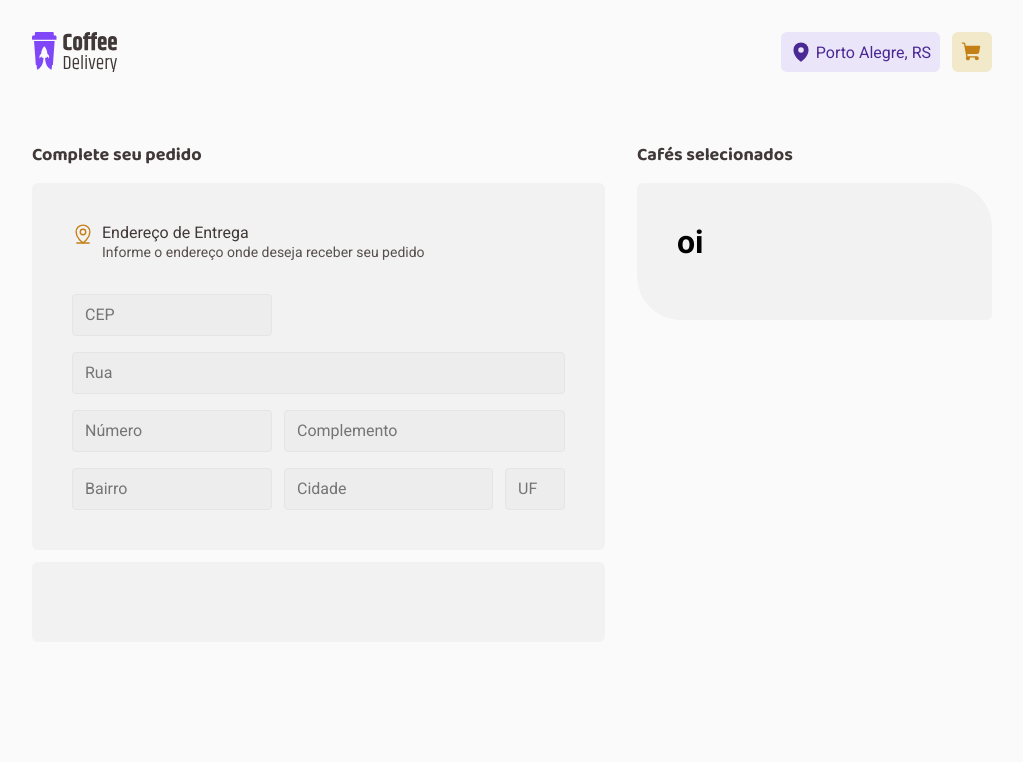
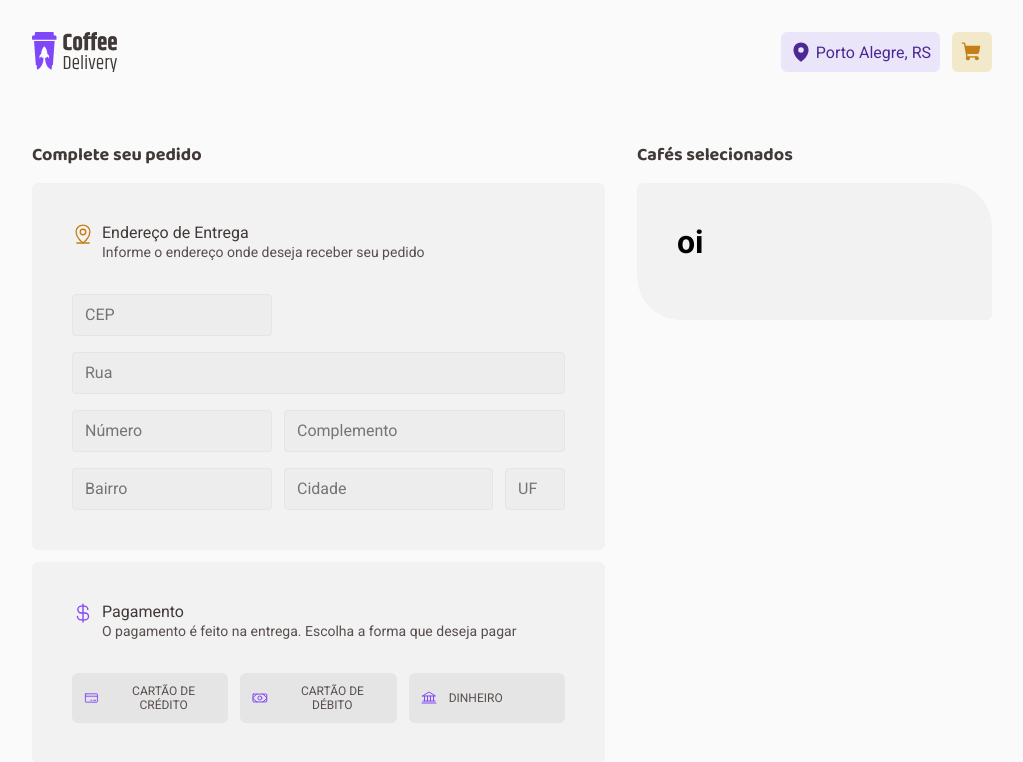
Before and after one commit to bBraian/coffee-delivery, a React (Vite) app: page /checkout in a window 1280 px wide. Shown: the top 762 px of the page, without its empty margins (128-1151 px from the left). Built offline with nearby package versions, Linux system fonts and the light colour scheme.

Commit message:
Form addres

```diff
--- /dev/null
+++ b/src/components/TitleForm/index.jsx
@@ -0,0 +1,17 @@
+import styles from './styles.module.css';
+import { MapPinLine } from 'phosphor-react';
+
+export function TitleForm(props) {
+    console.log(props)
+    return (
+        <div className={styles.rowSubTitle}>
+            <div>
+                {props.icon}
+            </div>
+            <div className={styles.iconTitle}>
+                <h2 className={styles.addresTitle}>{props.title}</h2>
+                <span className={styles.addresSubTitle}>{props.subtitle}</span>
+            </div>
+        </div>
+    )
+}
--- /dev/null
+++ b/src/components/TitleForm/styles.module.css
@@ -0,0 +1,25 @@
+.rowSubTitle {
+    display: flex;
+}
+
+.iconTitle {
+    display: flex;
+    flex-direction: column;
+    margin-left: 0.5rem;
+}
+
+.addresTitle {
+    color: var(--base-subtitle);
+    font-size: 1rem;
+    font-family: 'Roboto', sans-serif;
+    font-weight: 400;
+    line-height: 130%;
+}
+
+.addresSubTitle {
+    color: var(--base-text);
+    font-size: 0.875rem;
+    font-family: 'Roboto', sans-serif;
+    font-weight: 400;
+    line-height: 130%;
+}
--- a/src/pages/Checkout/index.jsx
+++ b/src/pages/Checkout/index.jsx
@@ -1,5 +1,6 @@
 import styles from './styles.module.css';
-import { MapPinLine } from 'phosphor-react';
+import { MapPinLine, CurrencyDollar, CreditCard, Money, Bank } from 'phosphor-react';
+import { TitleForm } from '../../components/TitleForm';
 
 export function Checkout() {
     return (
@@ -9,15 +10,11 @@ export function Checkout() {
                 <h1 className={styles.title}>Complete seu pedido</h1>
                 <div className={styles.completeBox}>
 
-                    <div className={styles.rowSubTitle}>
-                        <div>
-                            <MapPinLine size={22} color='#C47F17' />
-                        </div>
-                        <div className={styles.iconTitle}>
-                            <h2 className={styles.addresTitle}>Endereço de Entrega</h2>
-                            <span className={styles.addresSubTitle}>Informe o endereço onde deseja receber seu pedido</span>
-                        </div>
-                    </div>
+                    <TitleForm
+                        title="Endereço de Entrega"
+                        subtitle="Informe o endereço onde deseja receber seu pedido"
+                        icon={<MapPinLine size={22} color='#C47F17' />}
+                    />
 
                     <form action="">
                         <input type="text" placeholder='CEP' className={`${styles.cepInput} ${styles.defaultInput}`} />
@@ -35,7 +32,25 @@ export function Checkout() {
 
                 </div>
                 <div className={styles.completeBox}>
-
+                    <TitleForm
+                        title="Pagamento"
+                        subtitle="O pagamento é feito na entrega. Escolha a forma que deseja pagar"
+                        icon={<CurrencyDollar size={22} color='#8047F8' />}
+                    />
+                    <div className={styles.payment}>
+                        <button>
+                            <CreditCard size={16} color='#8047F8'  />
+                            <span>CARTÃO DE CRÉDITO</span>
+                        </button>
+                        <button>
+                            <Money size={16} color='#8047F8'  />
+                            <span>CARTÃO DE DÉBITO</span>
+                        </button>
+                        <button>
+                            <Bank size={16} color='#8047F8'  />
+                            <span>DINHEIRO</span>
+                        </button>
+                    </div>
                 </div>
             </div>
 
--- a/src/pages/Checkout/styles.module.css
+++ b/src/pages/Checkout/styles.module.css
@@ -9,17 +9,6 @@
     gap: 2rem;
 }
 
-.completeBox {
-    display: flex;
-    background: var(--base-card);
-    border-radius: 6px;
-    padding: 2.5rem;
-    flex-direction: column;
-}
-
-.completeBox:last-child {
-    margin-top: 0.75rem;
-}
 
 .completeBox form {
     margin-top: 2rem;
@@ -63,32 +52,50 @@
     margin-bottom: 0.95rem;
 }
 
-.rowSubTitle {
+.completeBox {
     display: flex;
+    background: var(--base-card);
+    border-radius: 6px;
+    padding: 2.5rem;
+    flex-direction: column;
 }
 
-.iconTitle {
-    display: flex;
-    flex-direction: column;
-    margin-left: 0.5rem;
+.completeBox:last-child {
+    margin-top: 0.75rem;
 }
 
-.addresTitle {
+.payment {
+    display: grid;
+    grid-template-columns: 1fr 1fr 1fr;
+    gap: 0.75rem;
+    margin-top: 2rem;
+}
+
+.payment button {
+    border-radius: 6px;
+    border: 0;
+    background-color: var(--base-button);
+    height: 3.125rem;
+    display: flex;
+    align-items: center;
+    gap: 0.75rem;
+    padding: 0.75rem;
+    cursor: pointer;
+    transition: background-color 0.2s;
+}
+
+.payment button:hover {
+    background-color: var(--base-hover);
     color: var(--base-subtitle);
-    font-size: 1rem;
+}
+
+.payment button span {
+    color: var(--base-text);
+    font-size: 0.75rem;
     font-family: 'Roboto', sans-serif;
     font-weight: 400;
-    line-height: 130%;
+
 }
-
-.addresSubTitle {
-    color: var(--base-text);
-    font-size: 0.875rem;
-    font-family: 'Roboto', sans-serif;
-    font-weight: 400;
-    line-height: 130%;
-}
-
 
 .selectedCoffeesBox {
     display: flex;
```
